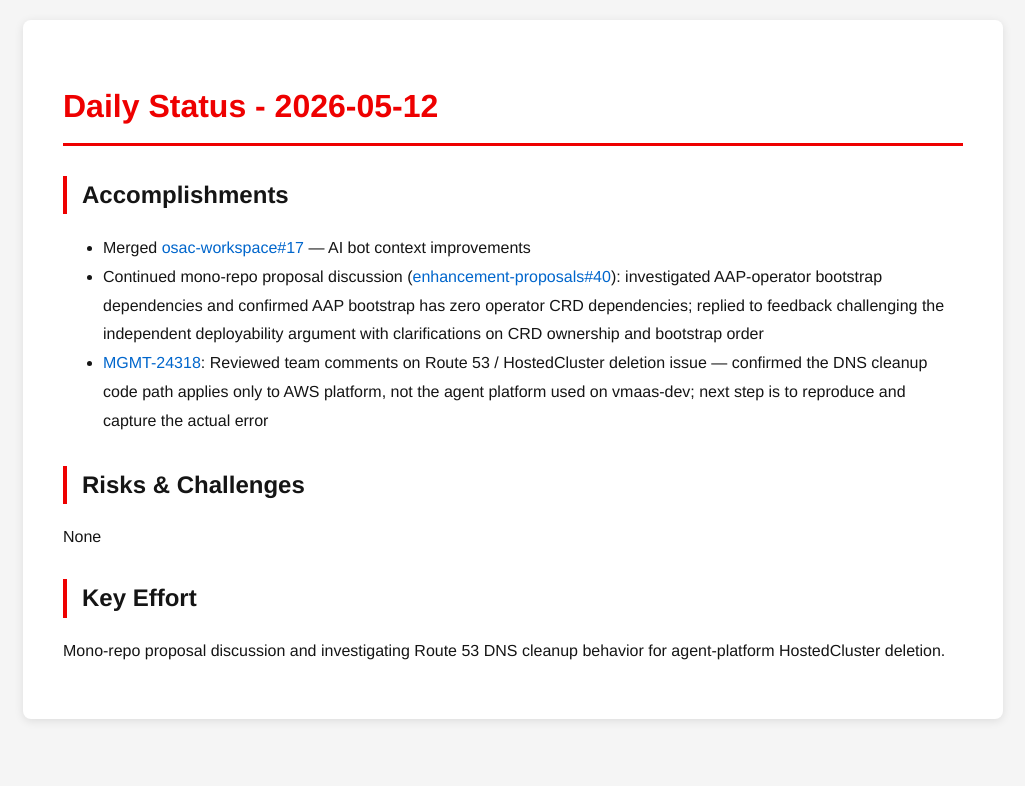
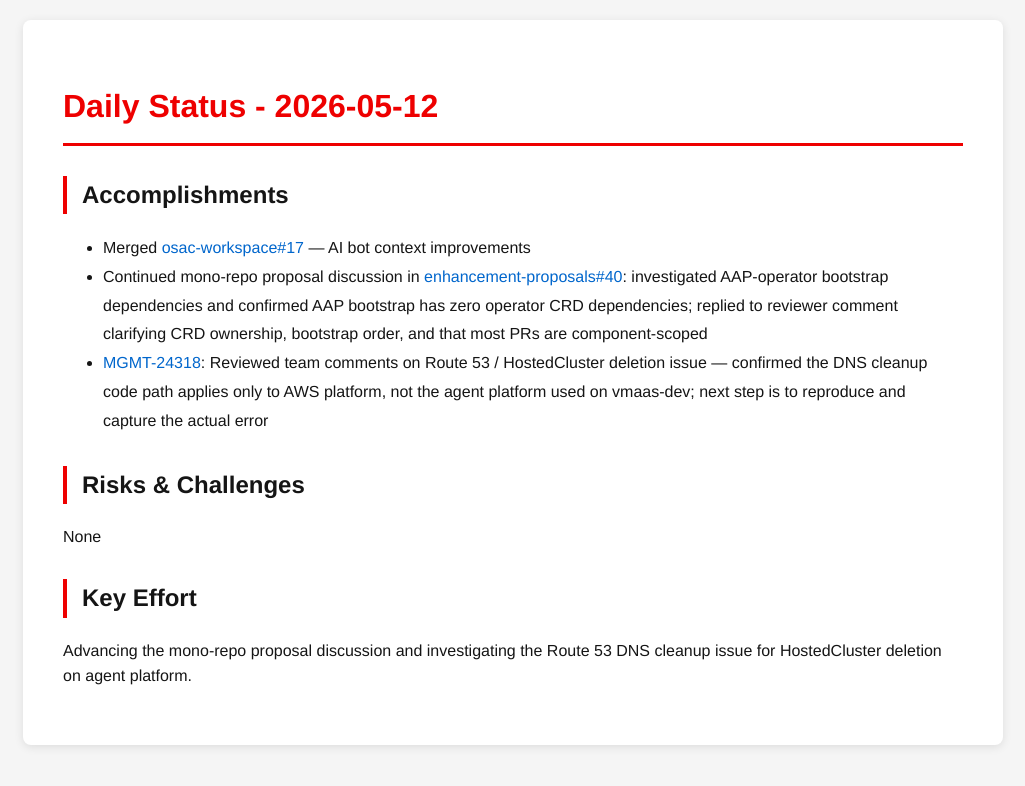
Before and after one commit to tzvatot/daily-status, a Jekyll site: the page built from 2026-05-12.md, in a window 1280 px wide. Shown: the top 786 px of the page, without its empty margins (127-1152 px from the left). Built offline with Jekyll 4.4.1, drawn with Linux system fonts in a browser that asks for light colours.

Commit message:
Daily status update - 2026-05-12

```diff
--- a/2026-05-12.md
+++ b/2026-05-12.md
@@ -8,11 +8,11 @@
 
 ## Accomplishments
 - Merged [osac-workspace#17](https://github.com/osac-project/osac-workspace/pull/17) — AI bot context improvements
-- Continued mono-repo proposal discussion ([enhancement-proposals#40](https://github.com/osac-project/enhancement-proposals/pull/40)): investigated AAP-operator bootstrap dependencies and confirmed AAP bootstrap has zero operator CRD dependencies; replied to feedback challenging the independent deployability argument with clarifications on CRD ownership and bootstrap order
-- [MGMT-24318](https://issues.redhat.com/browse/MGMT-24318): Reviewed team comments on Route 53 / HostedCluster deletion issue — confirmed the DNS cleanup code path applies only to AWS platform, not the agent platform used on vmaas-dev; next step is to reproduce and capture the actual error
+- Continued mono-repo proposal discussion in [enhancement-proposals#40](https://github.com/osac-project/enhancement-proposals/pull/40): investigated AAP-operator bootstrap dependencies and confirmed AAP bootstrap has zero operator CRD dependencies; replied to reviewer comment clarifying CRD ownership, bootstrap order, and that most PRs are component-scoped
+- [MGMT-24318](https://redhat.atlassian.net/browse/MGMT-24318): Reviewed team comments on Route 53 / HostedCluster deletion issue — confirmed the DNS cleanup code path applies only to AWS platform, not the agent platform used on vmaas-dev; next step is to reproduce and capture the actual error
 
 ## Risks & Challenges
 None
 
 ## Key Effort
-Mono-repo proposal discussion and investigating Route 53 DNS cleanup behavior for agent-platform HostedCluster deletion.
+Advancing the mono-repo proposal discussion and investigating the Route 53 DNS cleanup issue for HostedCluster deletion on agent platform.
```
